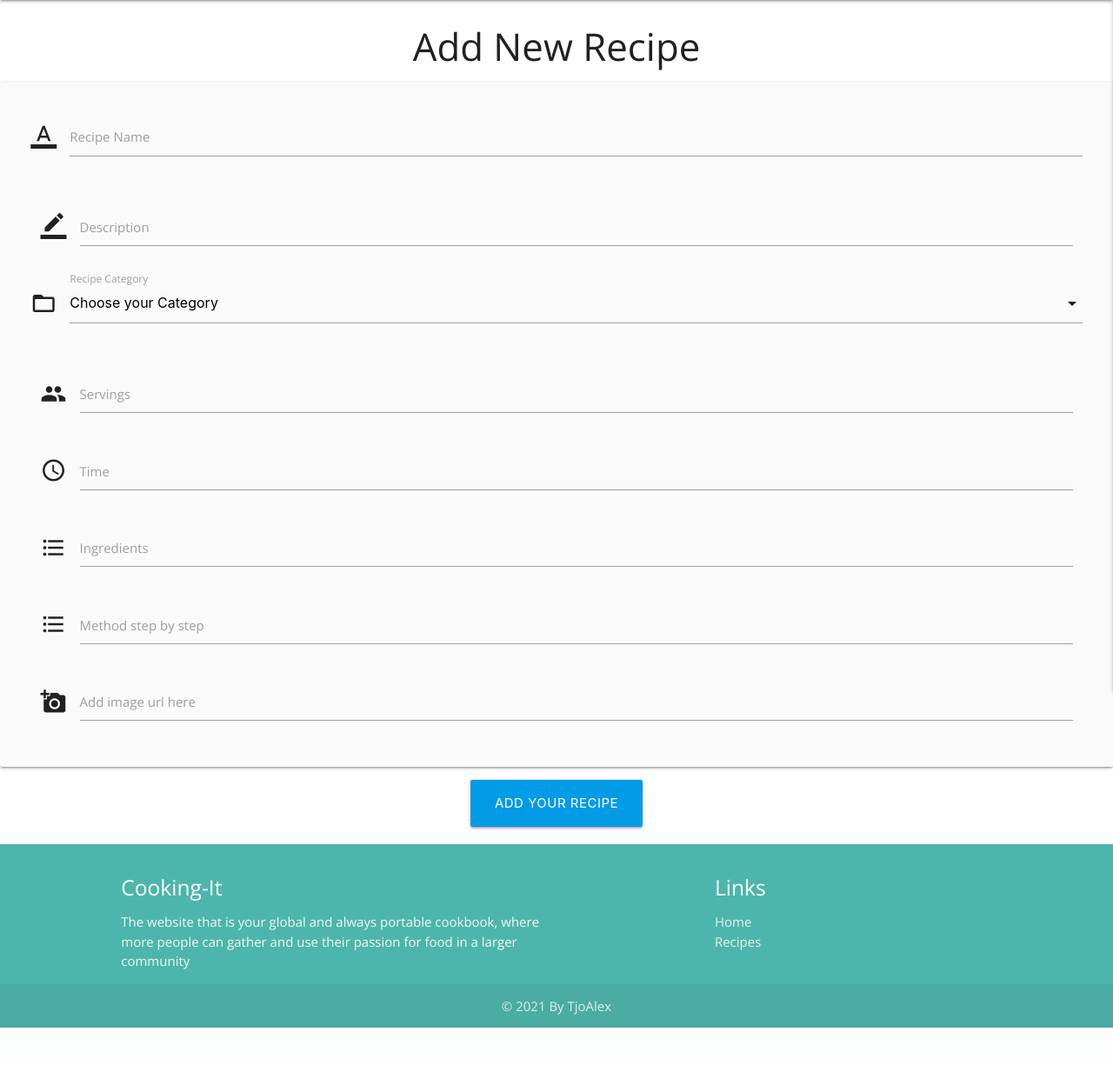
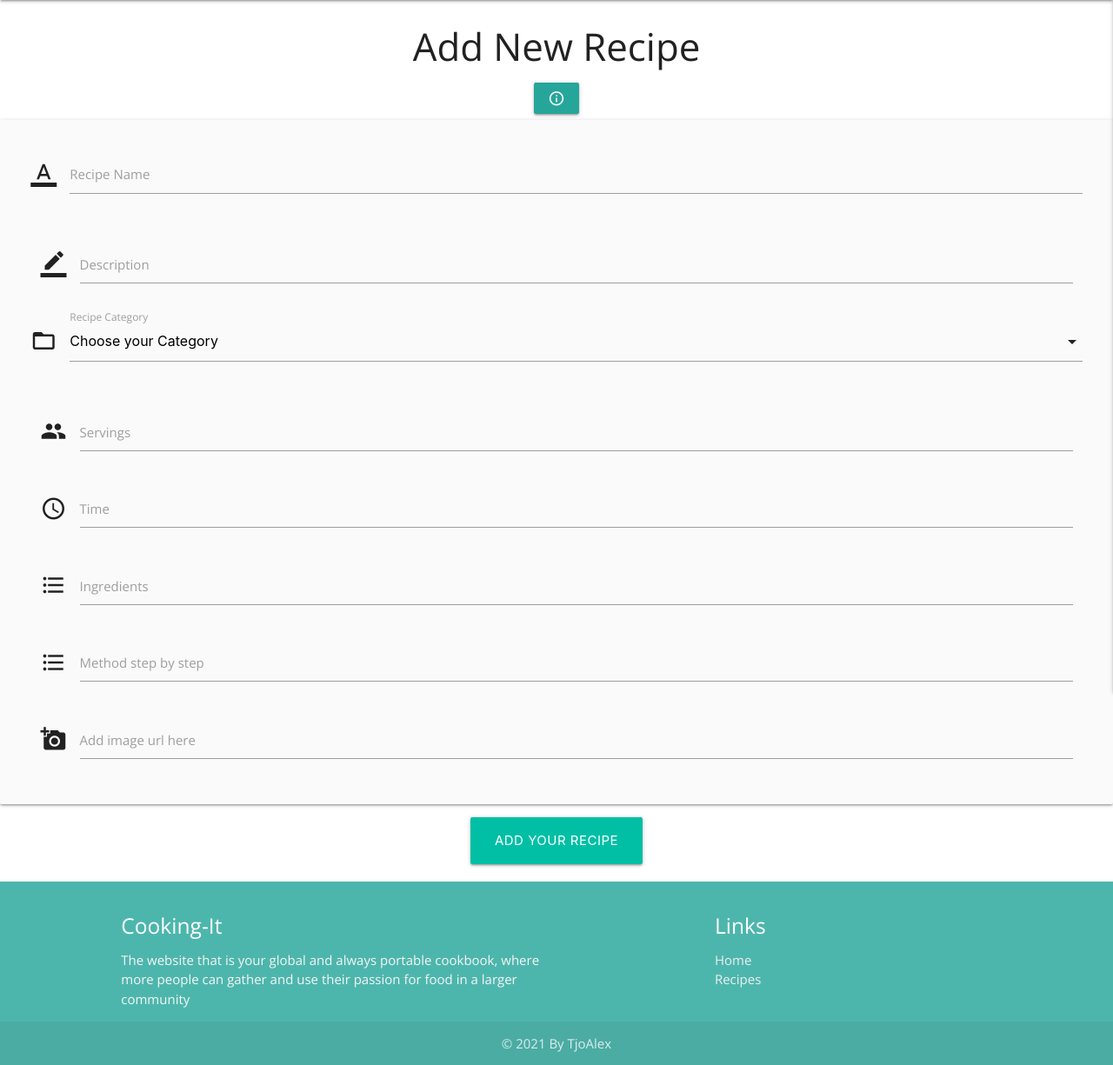
Before and after one commit to TjoAlex/Cooking-It, a Flask app: page /add_recipe in a window 1280 px wide. Shown: the part 64-1289 px from the top of the page at 87% size. Before the commit the page ends 1246 px from the top, so only its background shows below. Run offline with Flask 2, Linux system fonts and the light colour scheme; data that the repository does not hold is empty; some libraries are stand-ins or nearby versions.

Commit message:
Fix validation error by putting modal in a container

```diff
--- a/templates/add_recipe.html
+++ b/templates/add_recipe.html
@@ -2,6 +2,21 @@
 {% block content %}
 
 <h3 class="center-align">Add New Recipe</h3>
+<!-- Modal Trigger -->
+<div class="container center-align">
+    <a class="waves-effect waves-light btn modal-trigger" href="#modal1"><i
+            class="medium material-icons">info_outline</i></a>
+    <div id="modal1" class="modal">
+        <div class="modal-content">
+            <h4>Make sure to separate every ingredient with a comma and then a space.</h4>
+            <h4>For image a url means the web address for the image. You can right click on an image you want and it
+                will let you copy the image address.</h4>
+        </div>
+        <div class="modal-footer">
+            <a href="#!" class="modal-close waves-effect waves-green btn-flat">Close</a>
+        </div>
+    </div>
+</div>
 
 <div class="row card-panel grey lighten-5">
     <form class="col s12" method="POST" action="{{ url_for('add_recipe') }}">
@@ -67,13 +82,13 @@
             <i class="material-icons prefix">add_a_photo</i>
             <textarea id="recipe_image" name="recipe_image" minlength="5" class="materialize-textarea validate"
                 required></textarea>
-            <label for="recipe_image"> Add image url here</label>
+            <label for="recipe_image">Add image url here</label>
         </div>
 </div>
 <!-- submit button -->
 <div class="row">
     <div class="col s12 center-align">
-        <button type="submit" class="btn-large light-blue darken-1 text-shadow">
+        <button type="submit" class="btn-large teal accent-4 text-shadow">
             Add Your Recipe
         </button>
     </div>
```
